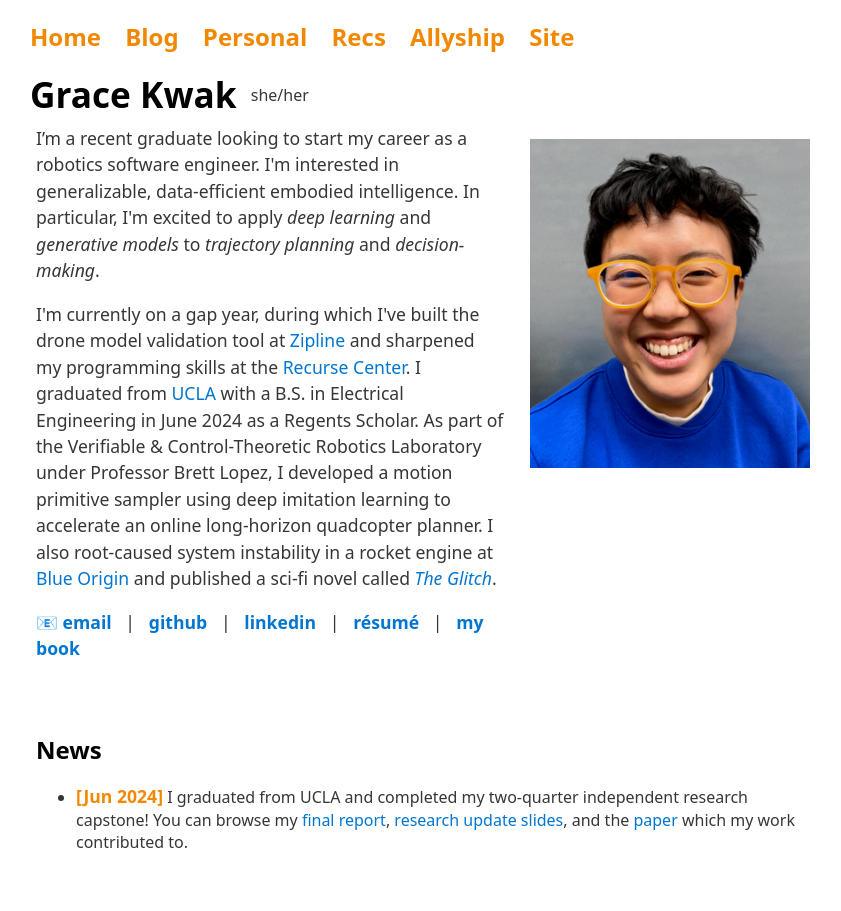
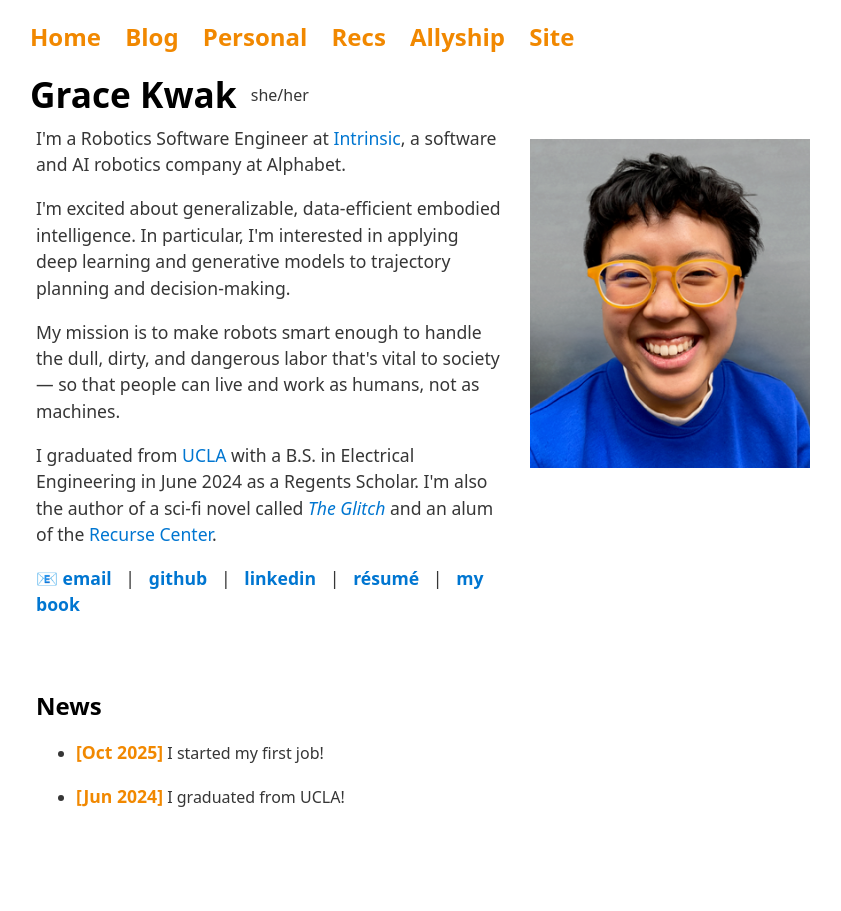
Before and after one commit to grkw/grkw.github.io, a Jekyll site: the page built from index.html, in a window 1280 px wide. Shown: the whole page, without its empty margins (210-1051 px from the left). Built offline with Jekyll 4.4.1, drawn with Linux system fonts in a browser that asks for light colours.

Commit message:
Update homepage bio

```diff
--- a/index.html
+++ b/index.html
@@ -22,25 +22,21 @@ title: Grace Kwak
               <tr style="padding:0;text-align:left;">
                 <td style="vertical-align:middle;">
                   <p style="margin-top:0;">
-                    I’m a recent graduate looking to start my career as a robotics software engineer. I'm
-                    interested in generalizable, data-efficient
-                    embodied intelligence. In particular, I'm excited to apply <i>deep learning</i> and
-                    <i>generative models</i> to <i>trajectory planning</i> and <i>decision-making</i>.
+                    I'm a Robotics Software Engineer at <a href="https://www.intrinsic.ai/">Intrinsic</a>, a software and AI robotics company at Alphabet.</p>
+                    <p> I'm
+                    excited about generalizable, data-efficient
+                    embodied intelligence. In particular, I'm interested in applying deep learning and
+                    generative models to trajectory planning and decision-making.</p>
+                    <p>  My mission is to make robots smart enough to handle the dull, dirty, and dangerous labor that's vital to society &mdash; so that people can live and work as humans, not as machines.</p>
                   </p>
                   <p>
-                    I'm currently on a gap year, during which I've built the drone model validation tool
-                    at <a href="https://www.flyzipline.com/">Zipline</a> and sharpened my programming skills at the <a
-                      href="https://www.recurse.com/">Recurse Center</a>. I graduated from
+                    I graduated from
                     <a href="https://ucla.edu/">UCLA</a> with a B.S. in Electrical Engineering
                     in June 2024 as a Regents Scholar.
-                    As part of the Verifiable & Control-Theoretic Robotics Laboratory under Professor Brett Lopez, I
-                    developed a motion primitive sampler using deep imitation learning to accelerate an online
-                    long-horizon quadcopter planner.
-                    I also root-caused
-                    system instability in a rocket engine at
-                    <a href="https://www.blueorigin.com/">Blue Origin</a> and published a sci-fi novel called <a
+                    I'm also the author of a sci-fi novel called <a
                       href="https://www.amazon.com/Glitch-Novel-Grace-Kwak/dp/1637306857?qid=&sr="><i>The
-                        Glitch</i></a>.
+                        Glitch</i></a> and an alum of the <a
+                      href="https://www.recurse.com/">Recurse Center</a>.
                   </p>
                   <p style="text-align:left;">
                     <a href="mailto:gracekwak@ucla.edu"><b>email</b></a> &nbsp;&nbsp;|&nbsp;&nbsp;
@@ -67,13 +63,11 @@ title: Grace Kwak
                 <td style="padding-bottom:20px;width:100%;vertical-align:middle;">
                   <h2><b>News</b></h2>
                   <ul class="fa-ul">
+                     <li>
+                      <p style="display:inline;color:#f18800;"><b>[Oct 2025]</b></p> I started my first job!</p>
+                    </li>
                     <li>
-                      <p style="display:inline;color:#f18800;"><b>[Jun 2024]</b></p> I graduated from UCLA and completed
-                      my two-quarter independent research capstone! You can browse my <a
-                        href="/assets/pdf/capstone_report.pdf">final report</a>, <a
-                        href="https://docs.google.com/presentation/d/1gLX9QPfOuHTSQCtCISJjY7ruSpFQj6g2e9HEk__Z6Ig/edit#slide=id.g2738337bf74_0_0">research
-                        update slides</a>, and the <a href="https://arxiv.org/abs/2412.21180">paper</a> which my work
-                      contributed to.</p>
+                      <p style="display:inline;color:#f18800;"><b>[Jun 2024]</b></p> I graduated from UCLA!
                     </li>
                   </ul>
                 </td>
```
